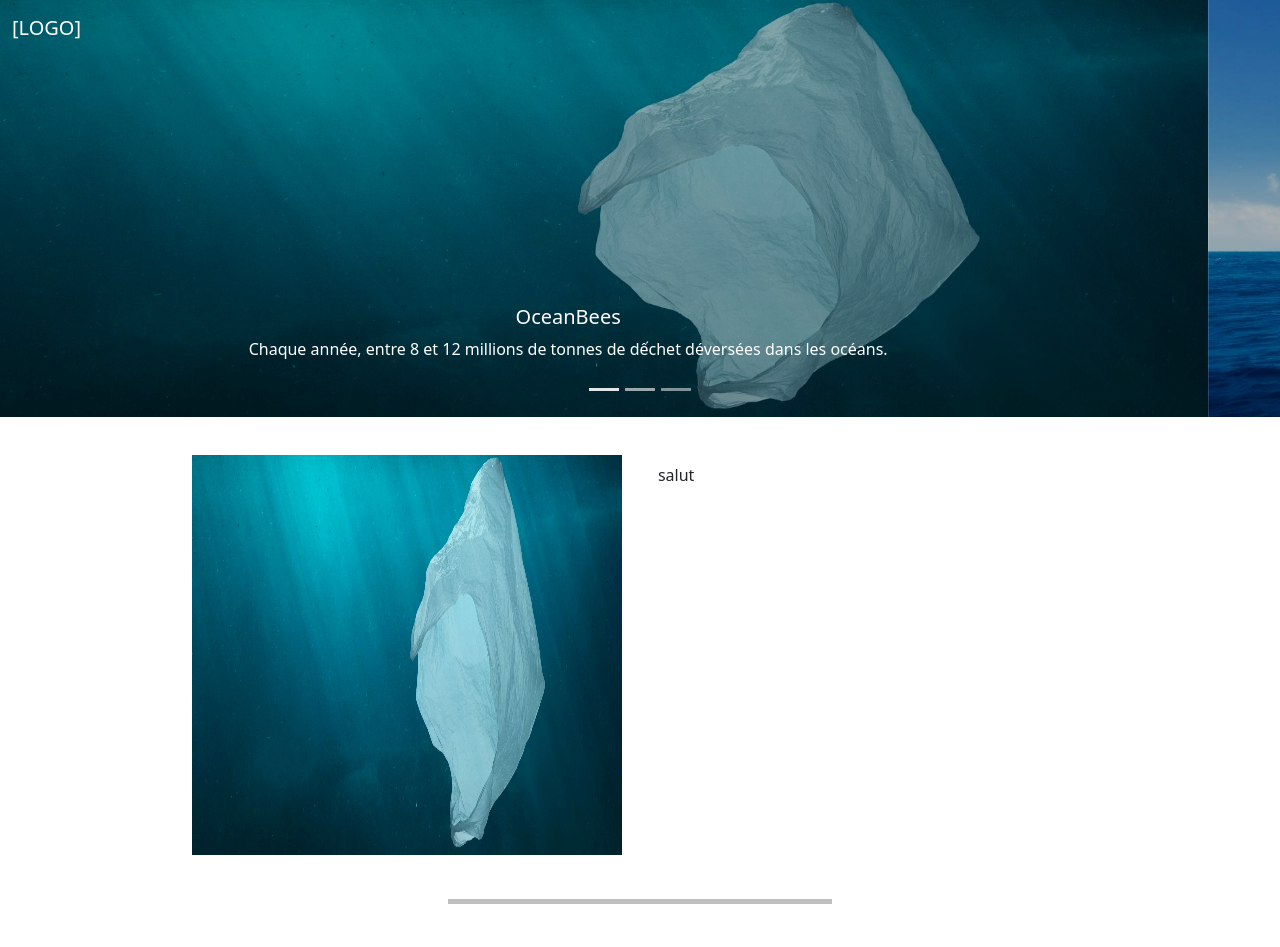
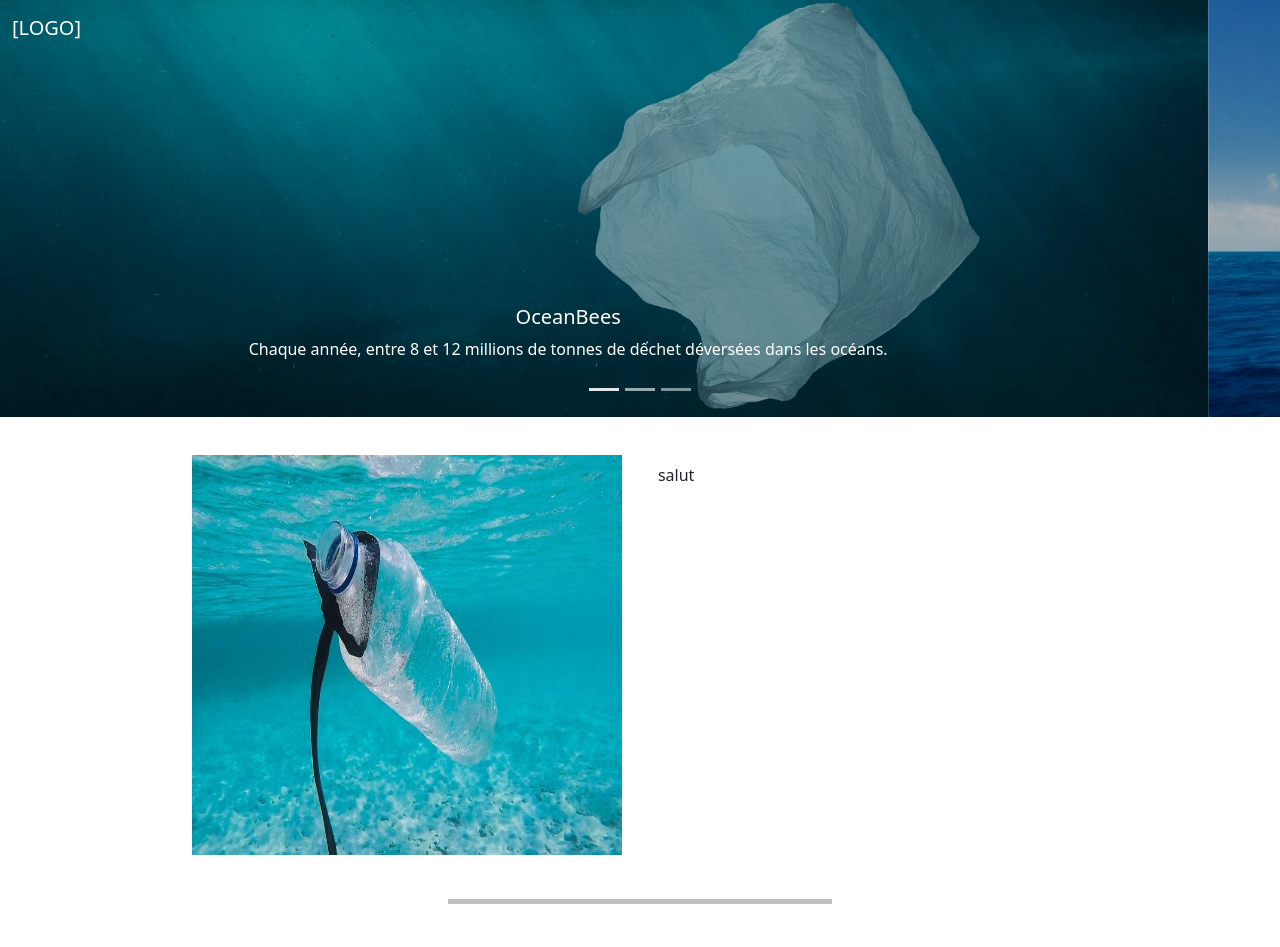
Before and after one commit to loic-deyssautier/oceanbees.eu, an Angular app in the folder SitePortfolio/: page / in a window 1280 px wide. Shown: the top 947 px of the page. Built offline with nearby package versions, Linux system fonts and the light colour scheme; grey boxes are pictures that could not be loaded.

Commit message:
[FIX] img bouteille

```diff
--- a/SitePortfolio/src/app/home/home.component.html
+++ b/SitePortfolio/src/app/home/home.component.html
@@ -30,7 +30,7 @@
   </div>
     <div class="content_home">
       <div class="col1">
-        <img src="../assets/img/Pollution1.png">
+        <img src="../assets/img/bouteille_mer.jpg">
       </div>
       <div class="col2">
         <h3></h3>
```
Also changed, not shown: SitePortfolio/src/assets/img/bouteille_mer.jpg (added).
